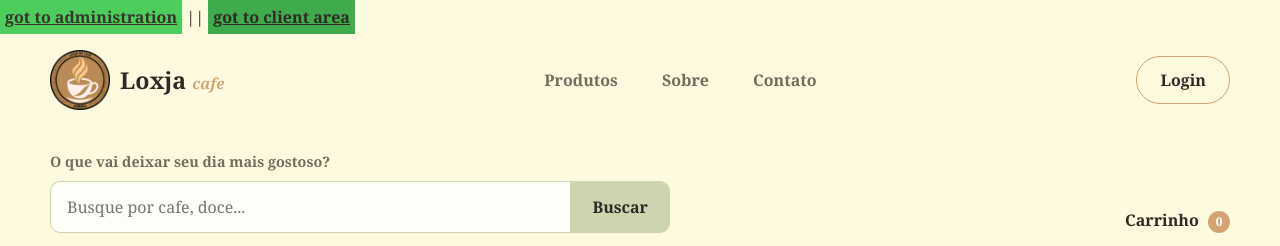
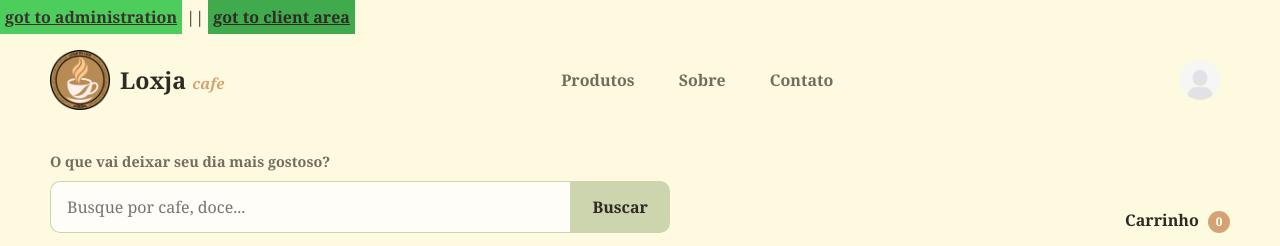
Before and after one commit to Artrabr/loxja, a PHP site: page / in a window 1280 px wide. Shown: the top 246 px of the page. Run offline with PHP 8.4, Linux system fonts and the light colour scheme; data that the repository does not hold is empty.

Commit message:
foto sem perfil feita tropa

```diff
--- a/Public/index.php
+++ b/Public/index.php
@@ -401,9 +401,8 @@ function formatarPreco(float $preco): string
                     <li><a href="#contato">Contato</a></li>
                 </ul>
                 <?php
-                    $logado = false;
-                    if($logado){
-                        echo "<a class='login-button' href='Client/index.php'>Area do Cliente</a>";
+                    if ($success = "login_success"){
+                        echo "<img src='perfilsemfoto.png' alt='User' class='user-icon'>";
                     } else {
                         echo "<a class='login-button' href='Login/index.php'>Login</a>";
                     }
--- a/Public/style_index.css
+++ b/Public/style_index.css
@@ -71,6 +71,14 @@ footer {
 }
 
 .brand-mark {
+	display: grid;
+	place-items: center;
+	width: auto;
+	height: 60px;
+	font-size: 1.8rem;
+}
+
+.user-icon {
 	display: grid;
 	place-items: center;
 	width: auto;
```
Also changed, not shown: Public/perfilsemfoto.png (added).
